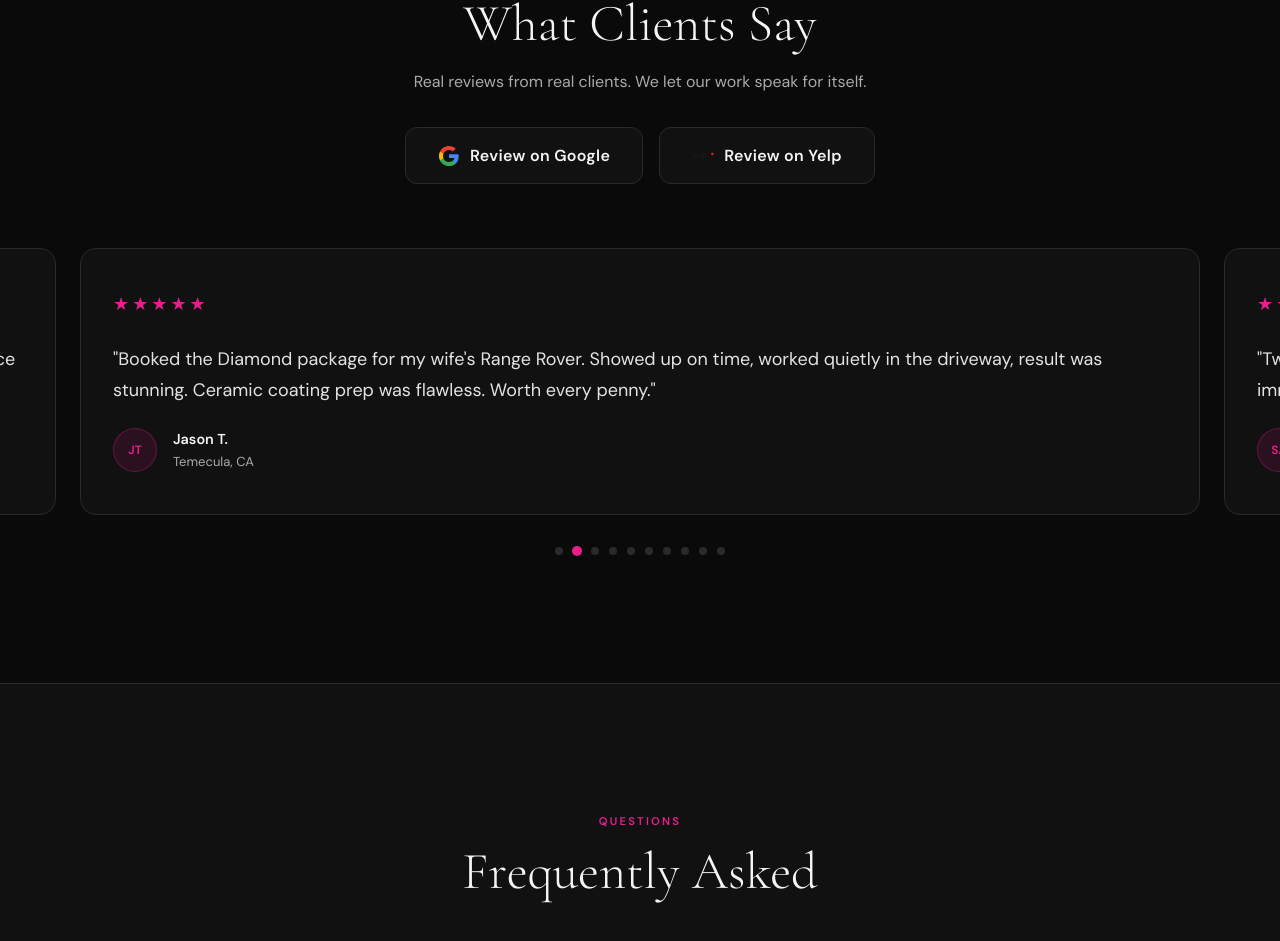
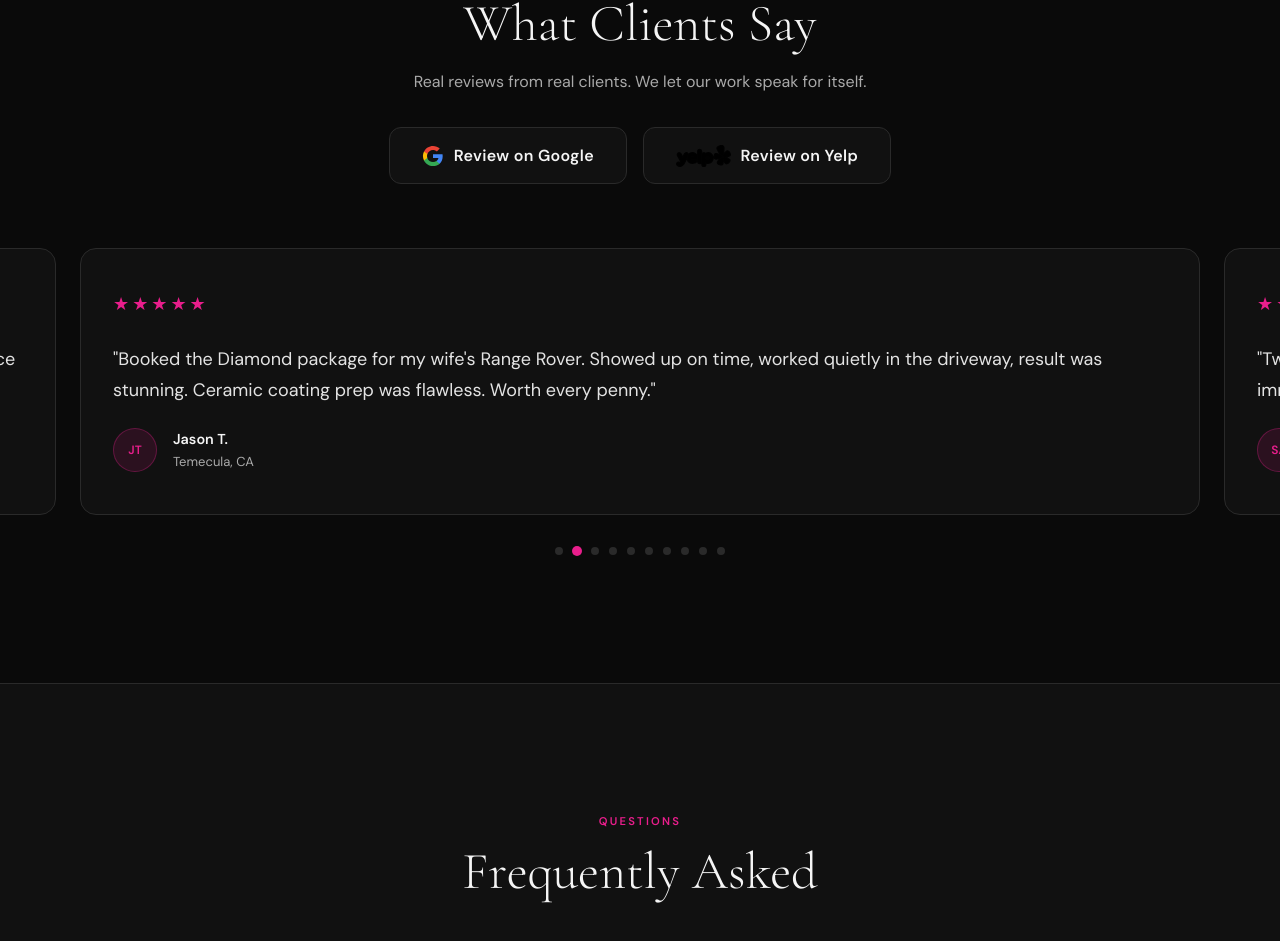
Before and after one commit to diamondtouch/diamond-touch-site, a plain HTML site: page index.html in a window 1280 px wide. Shown: the part 6754-7695 px from the top of the page. Drawn offline with nearby package versions, Linux system fonts and the light colour scheme; a script that the page names is missing.

Commit message:
fix: real Yelp SVG logo from Wikipedia commons

```diff
--- a/index.html
+++ b/index.html
@@ -766,18 +766,7 @@
             <span>Review on Google</span>
           </a>
           <a href="https://www.yelp.com/biz/diamond-touch-detailing-murrieta?osq=diaomiond+touch&override_cta=Request+quote+%26+availability" target="_blank" rel="noopener" class="review-platform-btn review-platform-btn--yelp">
-            <svg xmlns="http://www.w3.org/2000/svg" viewBox="0 0 150 60" width="70" height="28">
-              <!-- "yelp" text in rounded black -->
-              <text x="0" y="46" font-family="'Arial Rounded MT Bold', 'Nunito', Arial, sans-serif" font-size="52" font-weight="900" fill="#1a1a1a" letter-spacing="-1">yelp</text>
-              <!-- Red burst icon -->
-              <g transform="translate(118,4) scale(0.38)">
-                <path d="M55 0 L70 38 L38 14 L72 14 L40 38 Z" fill="#FF1A1A" transform="rotate(0,55,30)"/>
-                <path d="M55 0 L70 38 L38 14 L72 14 L40 38 Z" fill="#FF1A1A" transform="rotate(72,55,30)"/>
-                <path d="M55 0 L70 38 L38 14 L72 14 L40 38 Z" fill="#FF1A1A" transform="rotate(144,55,30)"/>
-                <path d="M55 0 L70 38 L38 14 L72 14 L40 38 Z" fill="#FF1A1A" transform="rotate(216,55,30)"/>
-                <path d="M55 0 L70 38 L38 14 L72 14 L40 38 Z" fill="#FF1A1A" transform="rotate(288,55,30)"/>
-              </g>
-            </svg>
+            <img src="assets/yelp-logo.svg" alt="Yelp" style="height:22px;width:auto;filter:brightness(0) saturate(0) invert(0);" />
             <span>Review on Yelp</span>
           </a>
         </div>
```
Also changed, not shown: assets/yelp-logo.svg (added).
